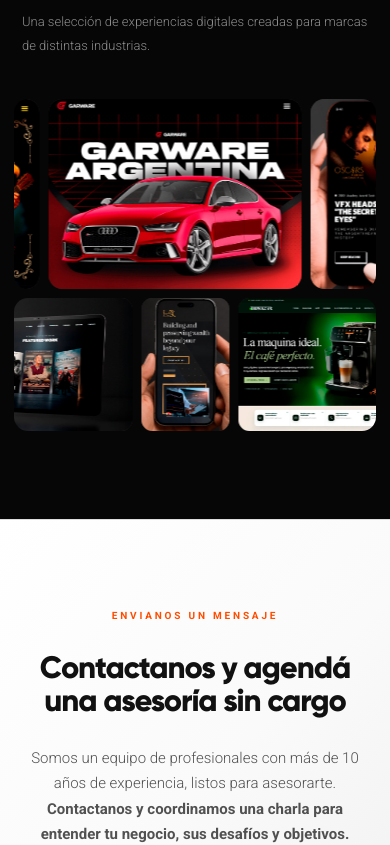
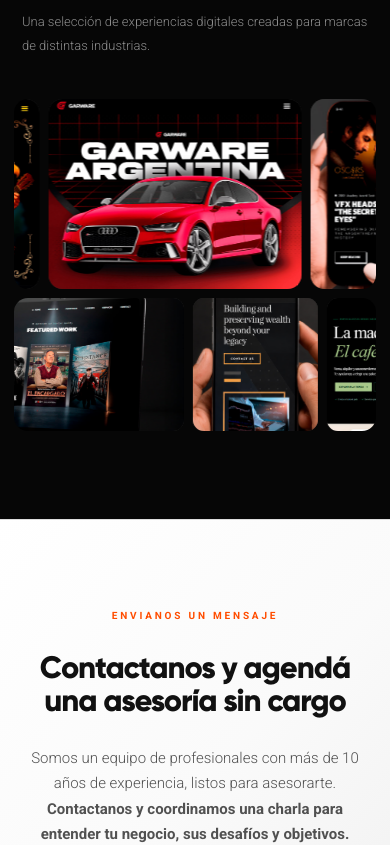
Before and after one commit to ideamosestudio/ideamosdemo, a Next.js app: page /casos-de-exito in a window 390 px wide. Shown: the part 2345-3190 px from the top of the page. Built offline with nearby package versions, Linux system fonts and the light colour scheme.

Commit message:
Ajustar altura de fila inferior

```diff
--- a/app/casos-de-exito/casos.css
+++ b/app/casos-de-exito/casos.css
@@ -31,7 +31,6 @@
 .case-card{position:relative;flex:none;height:300px;border-radius:20px;overflow:hidden;background:#171717;box-shadow:inset 0 0 0 1px rgba(255,255,255,.1)}
 .case-card.is-wide{width:400px}.case-card.is-phone{width:196px}
 .cases-marquee.is-reverse .case-card{height:210px;border-radius:16px}
-.cases-marquee.is-reverse .case-card.is-wide{width:280px}.cases-marquee.is-reverse .case-card.is-phone{width:137px}
 .case-card img{display:block;width:100%;height:100%;object-fit:cover;transition:transform .8s cubic-bezier(.16,1,.3,1),filter .5s ease}
 .case-card:hover img{transform:scale(1.035);filter:brightness(1.08)}
 .cases-marquee-stage:hover .cases-marquee-track{animation-play-state:paused}
@@ -48,7 +47,7 @@
   .cases-featured-work{min-height:330px}.cases-featured-shape{width:75%;left:7%;top:0;box-shadow:55px 55px 0 -25px #ff5a00}.cases-featured-device{padding:9px;border-radius:19px;transform:none}.cases-featured-device img{border-radius:12px}.cases-featured-work>p{right:0;bottom:-8px;padding:11px 14px}
   .cases-work{padding:78px 0 88px}.cases-work-heading{display:block;width:calc(100% - 44px);margin:0 auto 42px}.cases-work-heading h2{margin:24px 0 25px;font-size:14vw}.cases-work-heading>span{font-size:13px}
   .cases-marquee-stage{width:calc(100% - 28px);gap:9px}.cases-marquee{border-radius:14px}.cases-marquee-track,.cases-marquee-group{gap:9px}.cases-marquee-track{animation-duration:55s}.cases-marquee.is-reverse .cases-marquee-track{animation-duration:60s}.case-card{height:190px;border-radius:14px}.case-card.is-wide{width:253px}.case-card.is-phone{width:125px}
-  .cases-marquee.is-reverse .case-card{height:133px;border-radius:11px}.cases-marquee.is-reverse .case-card.is-wide{width:177px}.cases-marquee.is-reverse .case-card.is-phone{width:88px}
+  .cases-marquee.is-reverse .case-card{height:133px;border-radius:11px}
   @keyframes casesScroll{to{transform:translateX(calc(-50% - 4.5px))}}@keyframes casesScrollReverse{from{transform:translateX(calc(-50% - 4.5px))}to{transform:translateX(0)}}
 }
 @media(prefers-reduced-motion:reduce){.cases-marquee{overflow-x:auto;mask-image:none;scrollbar-width:none}.cases-marquee::-webkit-scrollbar{display:none}.cases-marquee-track{animation:none!important}.cases-action,.case-card img{transition:none}}
```
